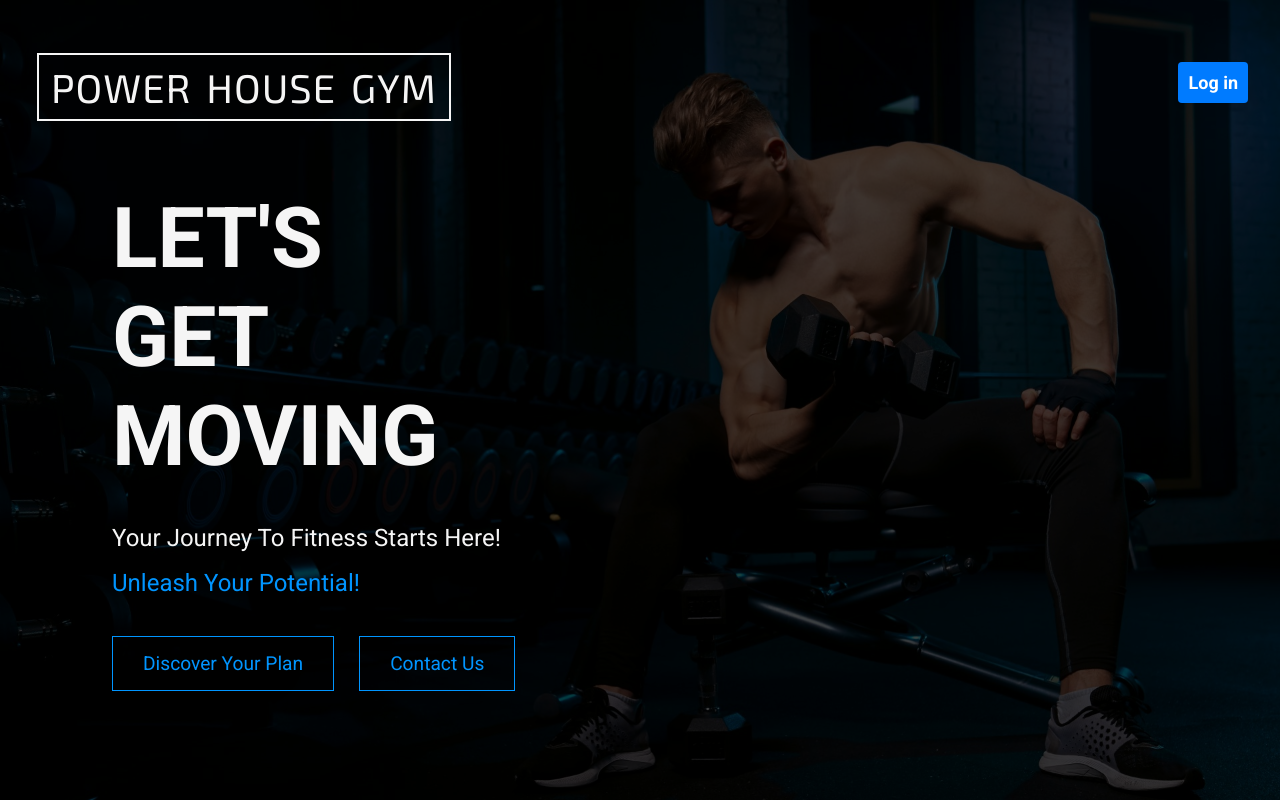
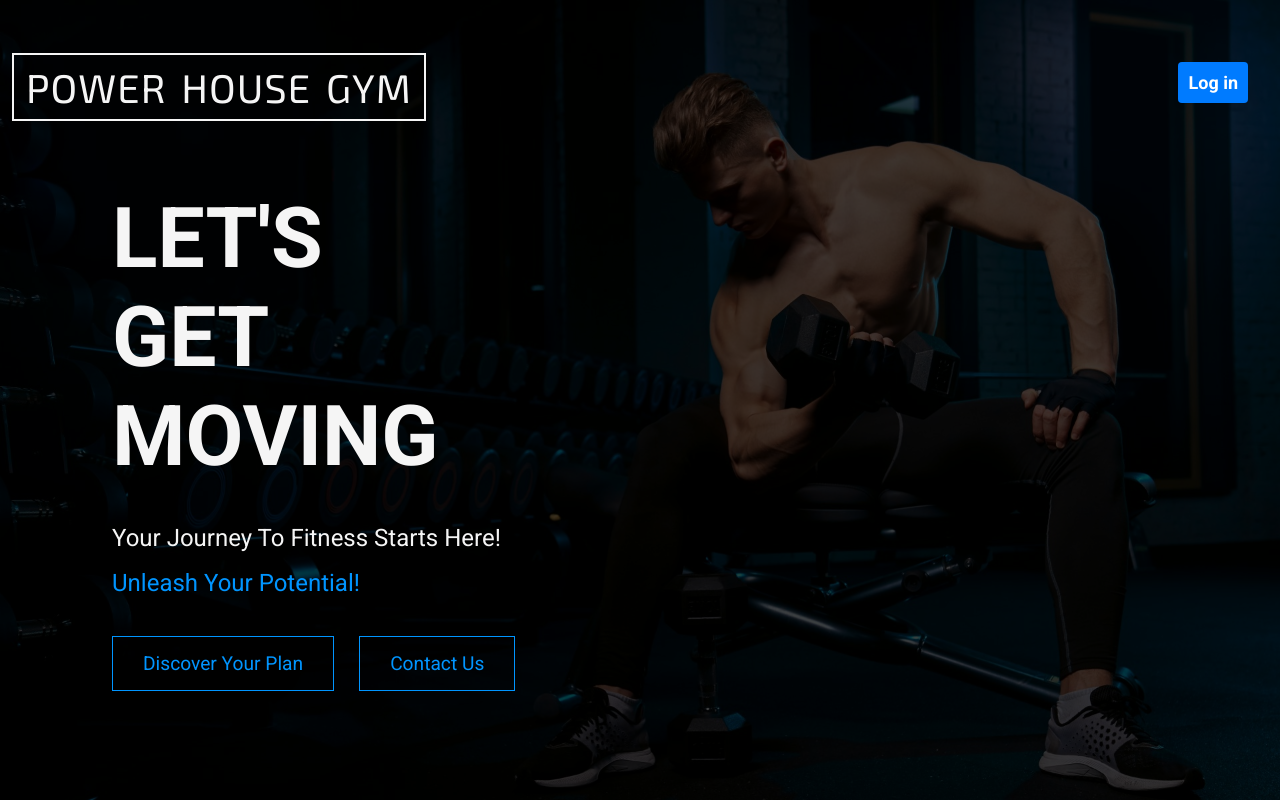
Before and after one commit to vraj30/Gym-Web-App, a React (Vite) app in the folder Fronted/: page /home in a window 1280 px wide. Shown: the top 802 px of the page. Built offline with nearby package versions, Linux system fonts and the light colour scheme.

Commit message:
Update App.css

```diff
--- a/Fronted/src/App.css
+++ b/Fronted/src/App.css
@@ -34,7 +34,7 @@ header {
   word-spacing: 5px;
   border: 2px solid whitesmoke; /* Move border styling here */
   padding: 8px 12px; /* Add padding to title */
-  margin-left: 25px;
+  /* margin-left: 25px; */
 }
 
 .user-info {
```
